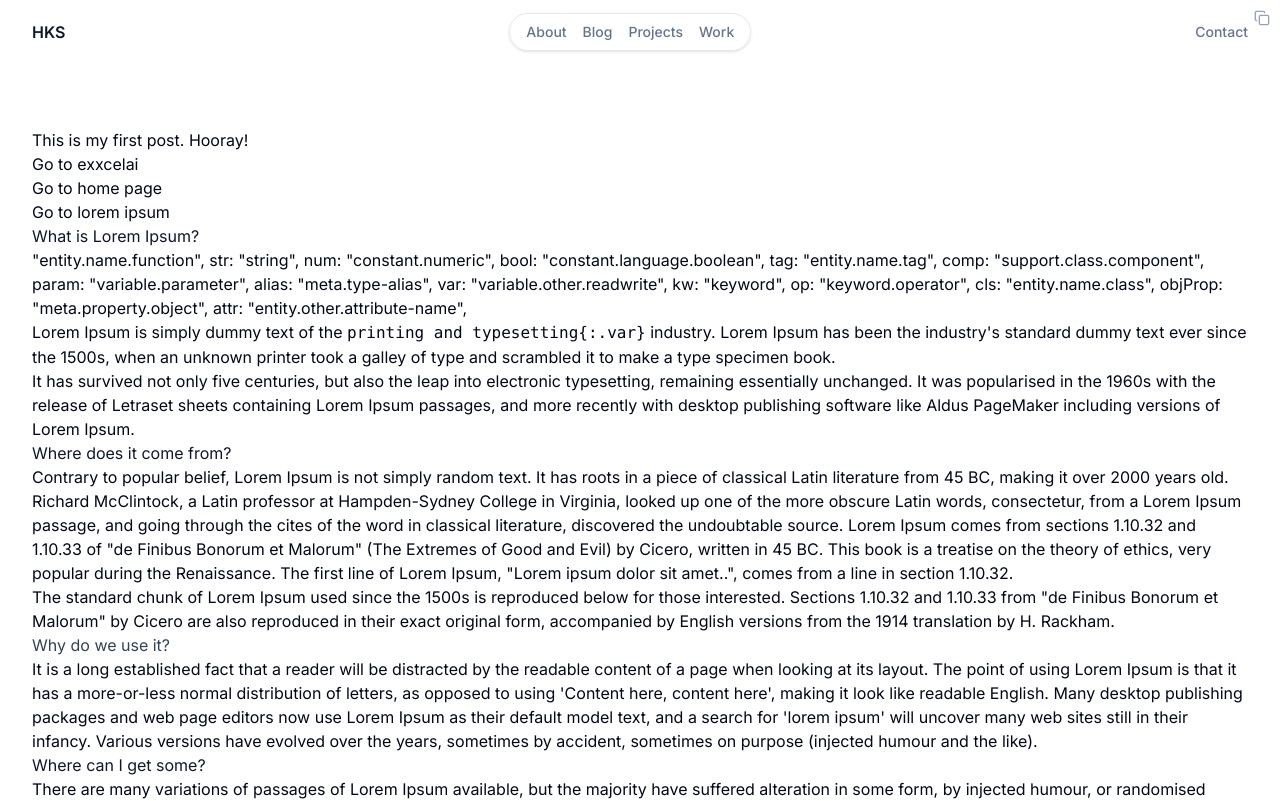
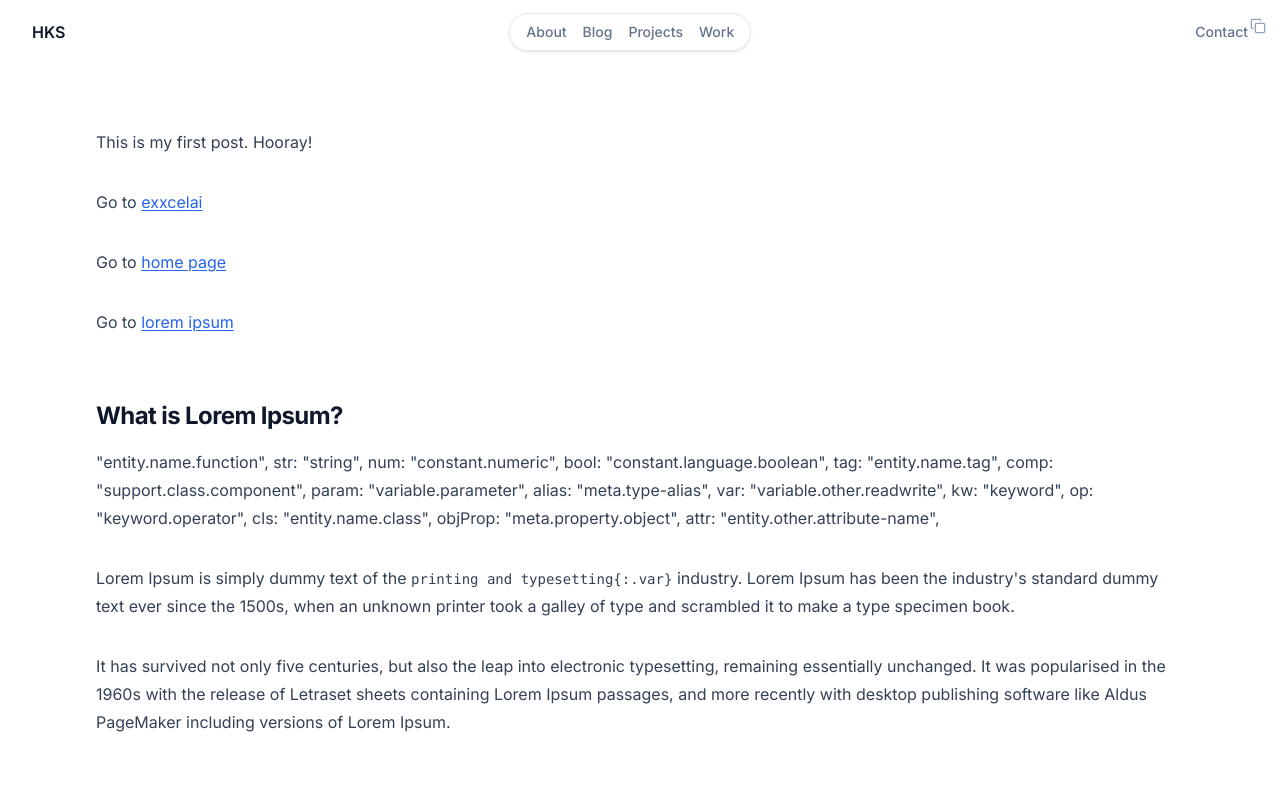
Before and after one commit to sundaray/hemantasundaray, a Next.js app: page /blog/first-post in a window 1280 px wide. Shown: the top 801 px of the page. Built offline with nearby package versions, Linux system fonts and the light colour scheme.

Commit message:
coding block styling completed

```diff
--- a/components/blog-post-layout.tsx
+++ b/components/blog-post-layout.tsx
@@ -23,8 +23,8 @@ export function BlogPostLayout({ children, frontmatter }: BlogPostLayoutProps) {
   return (
     <>
       {/* <PageScrollProgress /> */}
-      <div className="container">
-        <article>{children}</article>
+      <div className="container max-w-6xl">
+        <article className="prose">{children}</article>
         {/* <header>
           <div className="mb-8 flex items-center gap-2 text-sm font-medium">
             <Link
--- a/components/copy-code.tsx
+++ b/components/copy-code.tsx
@@ -26,7 +26,7 @@ export function CopyCode({ text }: { text: string }) {
       size="sm"
       variant="ghost"
       onClick={copyToClipboard}
-      className="absolute right-1 top-1 size-7 bg-white text-slate-400 hover:bg-slate-100 hover:text-slate-600"
+      className="absolute right-2 top-3 size-7 bg-white text-slate-400 hover:bg-slate-100 hover:text-muted-foreground"
     >
       <AnimatePresence mode="wait">
         {isCopied ? (
--- a/styles/globals.css
+++ b/styles/globals.css
@@ -126,15 +126,15 @@ input {
   }
 
   figure[data-rehype-pretty-code-figure] {
-    @apply mb-8 overflow-x-auto rounded-lg border shadow-sm;
+    @apply relative mb-8 overflow-x-auto rounded-lg border shadow-sm;
   }
 
   figcaption[data-rehype-pretty-code-title] {
-    @apply pl-4 pt-4 text-sm text-slate-700;
+    @apply border-b py-4 pl-4 text-sm text-slate-700;
   }
 
   figure pre {
-    @apply relative py-4 text-sm;
+    @apply py-4 text-sm;
     counter-reset: line;
   }
 
@@ -153,11 +153,11 @@ input {
   }
 
   [data-line-numbers-max-digits="2"] > [data-line]::before {
-    width: 2rem;
+    @apply w-8;
   }
 
   [data-line-numbers-max-digits="3"] > [data-line]::before {
-    width: 3rem;
+    @apply w-12;
   }
 }
 
```
